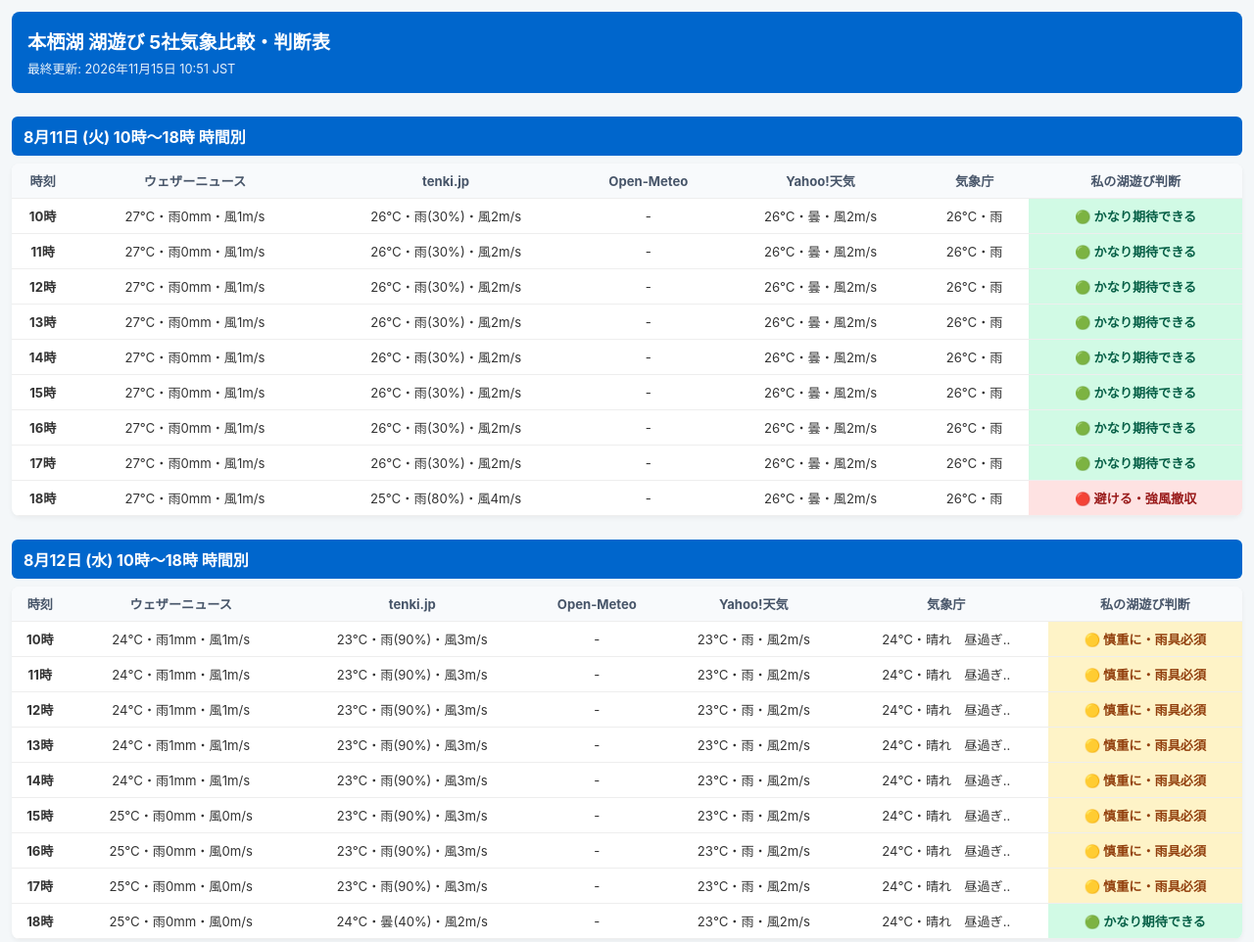
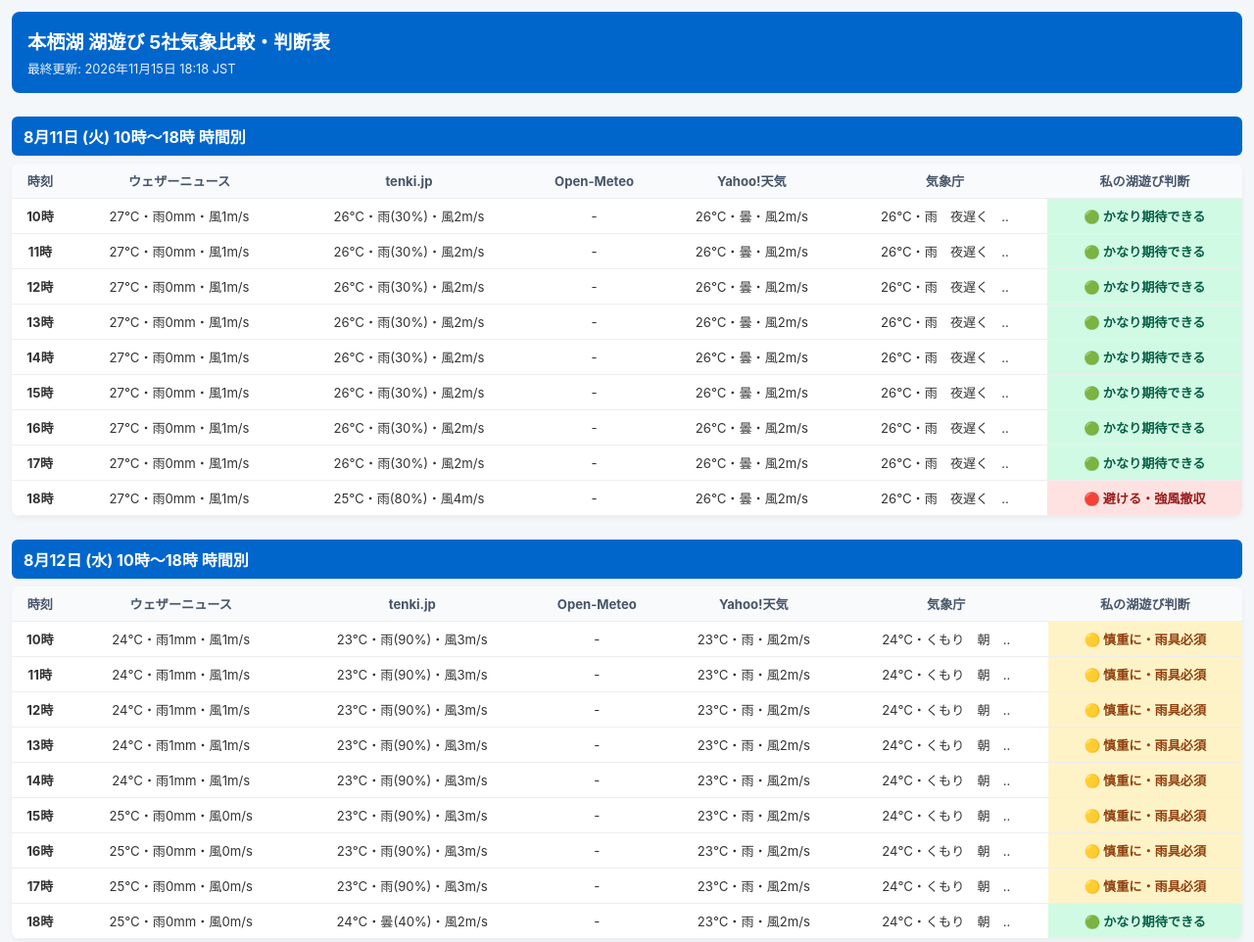
Before and after one commit to f-pi-26/motosuko-weathe, a plain HTML site: page index.html in a window 1280 px wide. Shown: the top 962 px of the page at 98% size. Drawn offline with Linux system fonts and the light colour scheme.

Commit message:
Update weather data

```diff
--- a/index.html
+++ b/index.html
@@ -22,7 +22,7 @@
 <body>
     <header>
         <h1>本栖湖 湖遊び 5社気象比較・判断表</h1>
-        <div class="update">最終更新: 2026年11月15日 10:51 JST</div>
+        <div class="update">最終更新: 2026年11月15日 18:18 JST</div>
     </header>
 
         <div class="date-title">8月11日 (火) 10時〜18時 時間別</div>
@@ -47,7 +47,7 @@
                     <td>26℃・雨(30%)・風2m/s</td>
                     <td>-</td>
                     <td>26℃・曇・風2m/s</td>
-                    <td>26℃・雨</td>
+                    <td>26℃・雨　夜遅く　..</td>
                     <td class="status-green">🟢 かなり期待できる</td>
                 </tr>
 
@@ -57,7 +57,7 @@
                     <td>26℃・雨(30%)・風2m/s</td>
                     <td>-</td>
                     <td>26℃・曇・風2m/s</td>
-                    <td>26℃・雨</td>
+                    <td>26℃・雨　夜遅く　..</td>
                     <td class="status-green">🟢 かなり期待できる</td>
                 </tr>
 
@@ -67,7 +67,7 @@
                     <td>26℃・雨(30%)・風2m/s</td>
                     <td>-</td>
                     <td>26℃・曇・風2m/s</td>
-                    <td>26℃・雨</td>
+                    <td>26℃・雨　夜遅く　..</td>
                     <td class="status-green">🟢 かなり期待できる</td>
                 </tr>
 
@@ -77,7 +77,7 @@
                     <td>26℃・雨(30%)・風2m/s</td>
                     <td>-</td>
                     <td>26℃・曇・風2m/s</td>
-                    <td>26℃・雨</td>
+                    <td>26℃・雨　夜遅く　..</td>
                     <td class="status-green">🟢 かなり期待できる</td>
                 </tr>
 
@@ -87,7 +87,7 @@
                     <td>26℃・雨(30%)・風2m/s</td>
                     <td>-</td>
                     <td>26℃・曇・風2m/s</td>
-                    <td>26℃・雨</td>
+                    <td>26℃・雨　夜遅く　..</td>
                     <td class="status-green">🟢 かなり期待できる</td>
                 </tr>
 
@@ -97,7 +97,7 @@
                     <td>26℃・雨(30%)・風2m/s</td>
                     <td>-</td>
                     <td>26℃・曇・風2m/s</td>
-                    <td>26℃・雨</td>
+                    <td>26℃・雨　夜遅く　..</td>
                     <td class="status-green">🟢 かなり期待できる</td>
                 </tr>
 
@@ -107,7 +107,7 @@
                     <td>26℃・雨(30%)・風2m/s</td>
                     <td>-</td>
                     <td>26℃・曇・風2m/s</td>
-                    <td>26℃・雨</td>
+                    <td>26℃・雨　夜遅く　..</td>
                     <td class="status-green">🟢 かなり期待できる</td>
                 </tr>
 
@@ -117,7 +117,7 @@
                     <td>26℃・雨(30%)・風2m/s</td>
                     <td>-</td>
                     <td>26℃・曇・風2m/s</td>
-                    <td>26℃・雨</td>
+                    <td>26℃・雨　夜遅く　..</td>
                     <td class="status-green">🟢 かなり期待できる</td>
                 </tr>
 
@@ -127,7 +127,7 @@
                     <td>25℃・雨(80%)・風4m/s</td>
                     <td>-</td>
                     <td>26℃・曇・風2m/s</td>
-                    <td>26℃・雨</td>
+                    <td>26℃・雨　夜遅く　..</td>
                     <td class="status-red">🔴 避ける・強風撤収</td>
                 </tr>
             </tbody></table></div>
@@ -153,7 +153,7 @@
                     <td>23℃・雨(90%)・風3m/s</td>
                     <td>-</td>
                     <td>23℃・雨・風2m/s</td>
-                    <td>24℃・晴れ　昼過ぎ..</td>
+                    <td>24℃・くもり　朝　..</td>
                     <td class="status-yellow">🟡 慎重に・雨具必須</td>
                 </tr>
 
@@ -163,7 +163,7 @@
                     <td>23℃・雨(90%)・風3m/s</td>
                     <td>-</td>
                     <td>23℃・雨・風2m/s</td>
-                    <td>24℃・晴れ　昼過ぎ..</td>
+                    <td>24℃・くもり　朝　..</td>
                     <td class="status-yellow">🟡 慎重に・雨具必須</td>
                 </tr>
 
@@ -173,7 +173,7 @@
                     <td>23℃・雨(90%)・風3m/s</td>
                     <td>-</td>
                     <td>23℃・雨・風2m/s</td>
-                    <td>24℃・晴れ　昼過ぎ..</td>
+                    <td>24℃・くもり　朝　..</td>
                     <td class="status-yellow">🟡 慎重に・雨具必須</td>
                 </tr>
 
@@ -183,7 +183,7 @@
                     <td>23℃・雨(90%)・風3m/s</td>
                     <td>-</td>
                     <td>23℃・雨・風2m/s</td>
-                    <td>24℃・晴れ　昼過ぎ..</td>
+                    <td>24℃・くもり　朝　..</td>
                     <td class="status-yellow">🟡 慎重に・雨具必須</td>
                 </tr>
 
@@ -193,7 +193,7 @@
                     <td>23℃・雨(90%)・風3m/s</td>
                     <td>-</td>
                     <td>23℃・雨・風2m/s</td>
-                    <td>24℃・晴れ　昼過ぎ..</td>
+                    <td>24℃・くもり　朝　..</td>
                     <td class="status-yellow">🟡 慎重に・雨具必須</td>
                 </tr>
 
@@ -203,7 +203,7 @@
                     <td>23℃・雨(90%)・風3m/s</td>
                     <td>-</td>
                     <td>23℃・雨・風2m/s</td>
-                    <td>24℃・晴れ　昼過ぎ..</td>
+                    <td>24℃・くもり　朝　..</td>
                     <td class="status-yellow">🟡 慎重に・雨具必須</td>
                 </tr>
 
@@ -213,7 +213,7 @@
                     <td>23℃・雨(90%)・風3m/s</td>
                     <td>-</td>
                     <td>23℃・雨・風2m/s</td>
-                    <td>24℃・晴れ　昼過ぎ..</td>
+                    <td>24℃・くもり　朝　..</td>
                     <td class="status-yellow">🟡 慎重に・雨具必須</td>
                 </tr>
 
@@ -223,7 +223,7 @@
                     <td>23℃・雨(90%)・風3m/s</td>
                     <td>-</td>
                     <td>23℃・雨・風2m/s</td>
-                    <td>24℃・晴れ　昼過ぎ..</td>
+                    <td>24℃・くもり　朝　..</td>
                     <td class="status-yellow">🟡 慎重に・雨具必須</td>
                 </tr>
 
@@ -233,7 +233,7 @@
                     <td>24℃・曇(40%)・風2m/s</td>
                     <td>-</td>
                     <td>23℃・雨・風2m/s</td>
-                    <td>24℃・晴れ　昼過ぎ..</td>
+                    <td>24℃・くもり　朝　..</td>
                     <td class="status-green">🟢 かなり期待できる</td>
                 </tr>
             </tbody></table></div>
```
